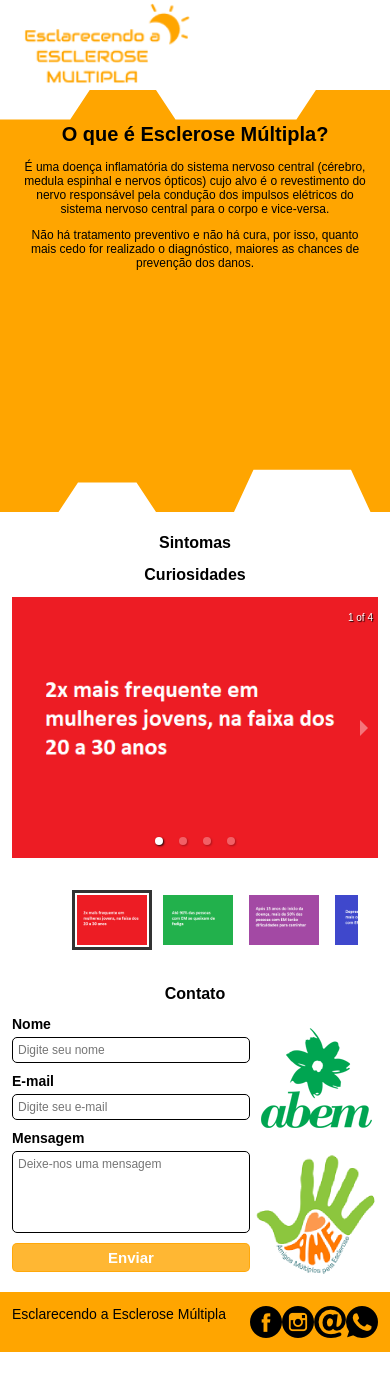
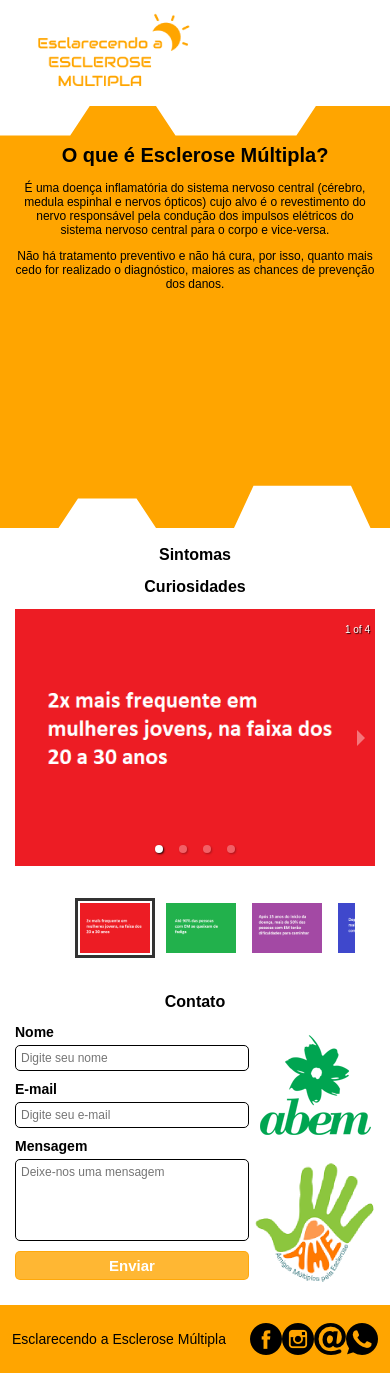
Before and after one commit to fesanto/projeto_final, a React (Create React App) app in the folder my-app/: page / in a window 390 px wide. Before the commit the page ends 1352 px from the top, so only its background shows below. Built offline with nearby package versions, Linux system fonts and the light colour scheme.

Commit message:
instalando container no nav e no footer e testando media query

```diff
--- a/my-app/src/components/container/container.css
+++ b/my-app/src/components/container/container.css
@@ -1,3 +1,3 @@
 .container {
-    padding: 0.75rem 1rem 0;
+    padding: 5px 15px;
 }
--- a/my-app/src/components/footer/footer.css
+++ b/my-app/src/components/footer/footer.css
@@ -2,8 +2,9 @@
     background-color: rgb(255, 165, 0);
     justify-content: space-around;
     width: 100%;
-    height: 60px;
+    height: auto;
     display: flex;
+    padding: 12px 0;
 }
 
 .footer p{
--- a/my-app/src/components/footer/footer.js
+++ b/my-app/src/components/footer/footer.js
@@ -1,4 +1,5 @@
 import React from 'react'
+import Container from '../container/index'
 import redesFb from './fb-32.png'
 import redesInst from './inst-32.png'
 import redesEmail from './email-32.png'
@@ -7,7 +8,9 @@ import './footer.css'
 
 const Footer = ( ) => {
     return (
+
         <footer className='footer'>
+            {/* <Container> */}
             <p>Esclarecendo a Esclerose Múltipla</p>
             <div className='footer__redes'>
                 <img
@@ -31,6 +34,7 @@ const Footer = ( ) => {
                     alt='logo WhatsApp redondo preto'
                 />
             </div>
+            {/* </Container> */}
         </footer>
 
     );
--- a/my-app/src/components/main/main.css
+++ b/my-app/src/components/main/main.css
@@ -3,7 +3,7 @@
     background-color: rgb(255, 165, 0);
     background-size: cover;
     height: 50vh;
-    padding: 20px;
+    padding: 25px 15px;
     background-position: center;
     -webkit-clip-path: polygon(0 7%, 18% 7%, 23% 0, 40% 0, 45% 7%, 76% 7%, 81% 0, 100% 0, 100% 100%, 95% 100%, 90% 90%, 65% 90%,  60% 100%, 40% 100%, 35% 93%, 20% 93%, 15% 100%, 0 100%);
     clip-path: polygon(0 7%, 18% 7%, 23% 0, 40% 0, 45% 7%, 76% 7%, 81% 0, 100% 0, 100% 100%, 95% 100%, 90% 90%, 65% 90%, 60% 100%, 40% 100%, 35% 93%, 20% 93%, 15% 100%, 0 100%);
@@ -62,3 +62,13 @@ textarea:focus{
     border: 1px solid rgb(255, 165, 0, 0.8);
     border-radius: 5px;
 }
+
+@media (min-width: 768px){
+
+    .header h1{
+    font-size: 24px;
+}
+    .header p{
+        font-size: 14px;
+    }
+}
--- a/my-app/src/components/main/main.js
+++ b/my-app/src/components/main/main.js
@@ -53,9 +53,7 @@ const Main = (props) => {
                             </a>
                         </div>
                     </div>
-
                 </section>
-
             </Container>
         </React.Fragment>
     );
--- a/my-app/src/components/navbar/navbar.css
+++ b/my-app/src/components/navbar/navbar.css
@@ -3,6 +3,6 @@
     justify-content: space-between;
     background-color: #fff;
     width: 100%;
-    height: 90px;
-    padding-top: 3px;
+    height: auto;
+    margin: 8px 0;
 }
--- a/my-app/src/components/navbar/navbar.js
+++ b/my-app/src/components/navbar/navbar.js
@@ -1,10 +1,12 @@
 import React from 'react'
 import logo from './logo-mobile.png'
+import Container from '../container/index'
 //  import Menu from './menu'
 import './navbar.css'
 
 const Navbar = (props) => {
     return (
+        <Container>
         <nav className='navbar'>
             <img
                 className='navbar__logo'
@@ -13,6 +15,7 @@ const Navbar = (props) => {
             />
             {/* <Menu {...props} /> */}
         </nav>
+        </Container>
     );
 };
 
```
